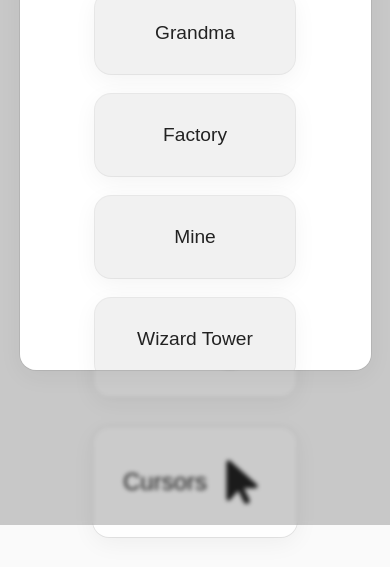
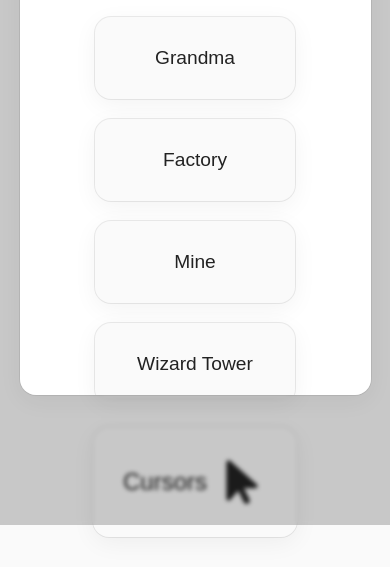
Before and after one commit to panprogramadorgh/Cookie-Clicker, a website: page public/index.html in a window 390 px wide. Both pictures are taken after a click on the element "Assets". Shown: the part 309-876 px from the top of the page. Drawn offline with Linux system fonts and the light colour scheme.

Commit message:
Visual errors fixed

```diff
--- a/public/index.css
+++ b/public/index.css
@@ -29,6 +29,7 @@
 
 body {
   background-color: var(--light-background);
+  position: relative;
   /* cursor: url(./static/images/cursors/doble_clicker.png) 0 0, auto; */
 }
 body.dark {
@@ -80,7 +81,7 @@ header .theme-button-container #switch-theme.dark * {
   flex-flow: row wrap;
   justify-content: center;
   align-items: center;
-  height: calc(100vh - 350px);
+  height: calc(100vh - 500px);
 }
 .main-container .blocking-background {
   display: none;
@@ -106,7 +107,7 @@ header .theme-button-container #switch-theme.dark * {
   display: flex;
   flex-flow: column nowrap;
   align-items: center;
-  background-color: #fefefe;
+  background-color: var(--light-background);
   width: 300px;
   height: 400px;
   padding: 30px;
@@ -116,6 +117,10 @@ header .theme-button-container #switch-theme.dark * {
 }
 .card.dark {
   box-shadow: none;
+  background-color: var(--dark-background);
+}
+.card *.dark {
+  color: var(--dark-color);
 }
 
 .card.window {
@@ -156,16 +161,13 @@ header .theme-button-container #switch-theme.dark * {
 .card.buy.dark {
   background-color: var(--dark-foreground);
 }
-.card.buy *.dark {
-  color: var(--dark-color);
-}
 .card.buy:hover {
   cursor: pointer;
 }
 
 .cursor.card,
 .active.card {
-  background-color: main(--light-background);
+  background-color: var(--light-background);
   position: relative;
   display: inline-flex;
   flex-flow: column nowrap;
@@ -378,6 +380,9 @@ header .theme-button-container #switch-theme.dark * {
   header h3 {
     font-size: 1.5rem;
   }
+  .main-container {
+    height: calc(100vh - 300px);
+  }
   .main-container .buy-container {
     position: relative;
     top: -30px;
```
